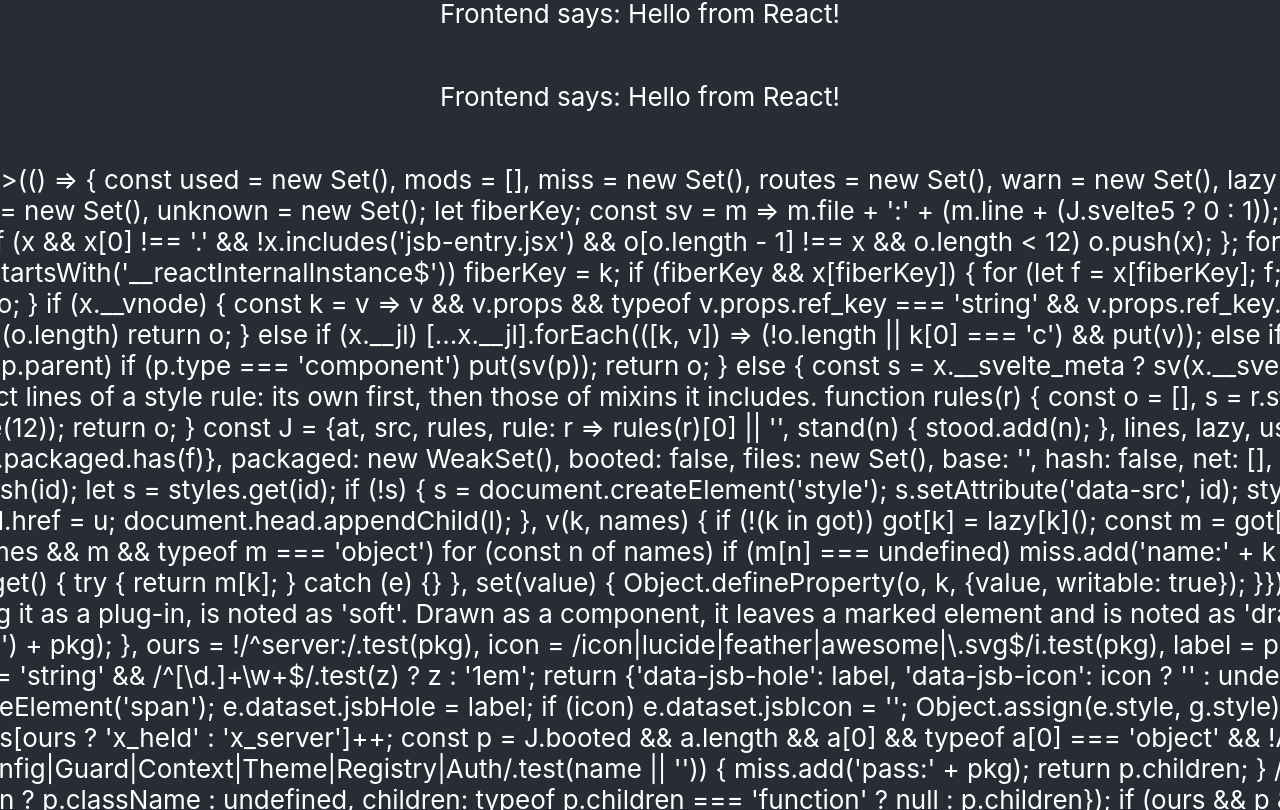
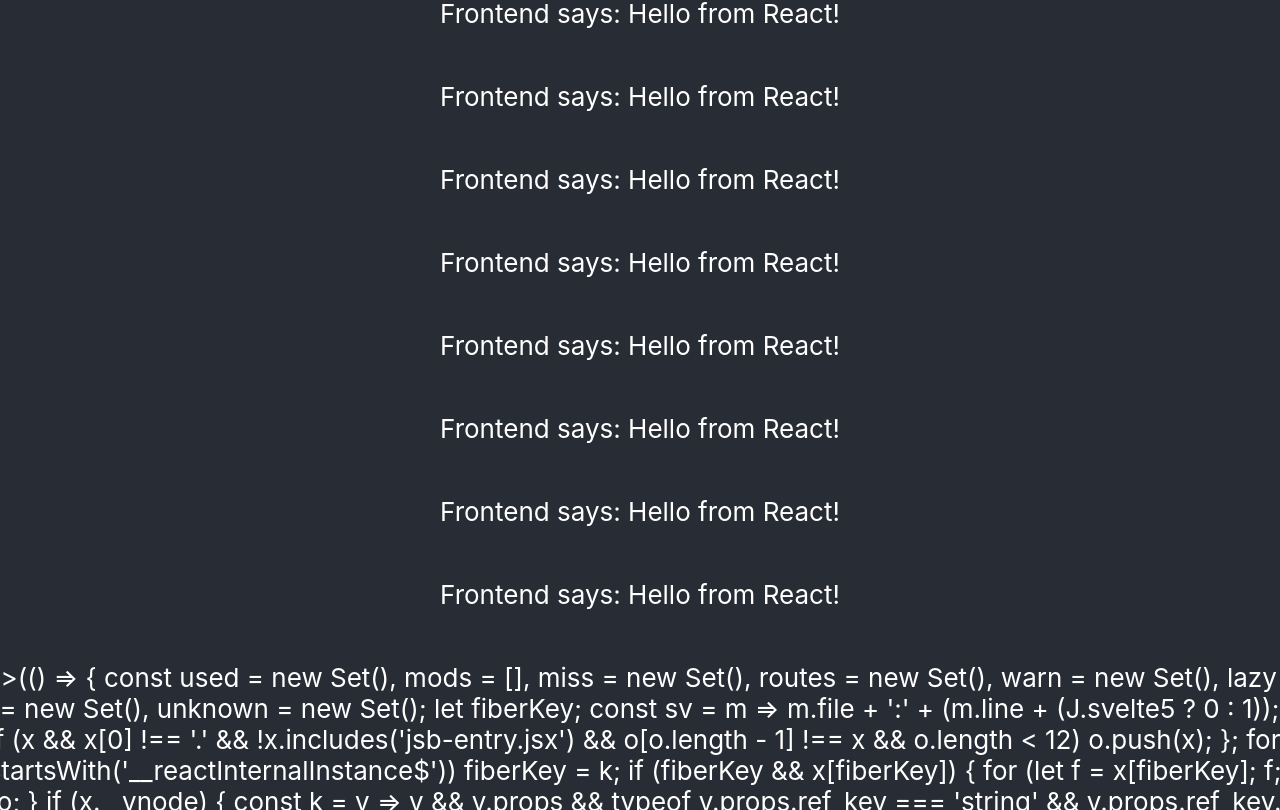
Before and after one commit to Lucid271003/ci-cd-fe, a React (Create React App) app: page / in a window 1280 px wide. Shown: the part 493-1303 px from the top of the page. Built offline with nearby package versions, Linux system fonts and the light colour scheme.

Commit message:
Test 4 code

```diff
--- a/src/App.js
+++ b/src/App.js
@@ -22,6 +22,12 @@
         <p>Frontend says: Hello from React!</p>
         <p>Frontend says: Hello from React!</p>
         <p>Frontend says: Hello from React!</p>
+        <p>Frontend says: Hello from React!</p>
+        <p>Frontend says: Hello from React!</p>
+        <p>Frontend says: Hello from React!</p>
+        <p>Frontend says: Hello from React!</p>
+        <p>Frontend says: Hello from React!</p>
+        <p>Frontend says: Hello from React!</p>
         <p>Backend says: {message}</p>
       </header>
     </div>
```
